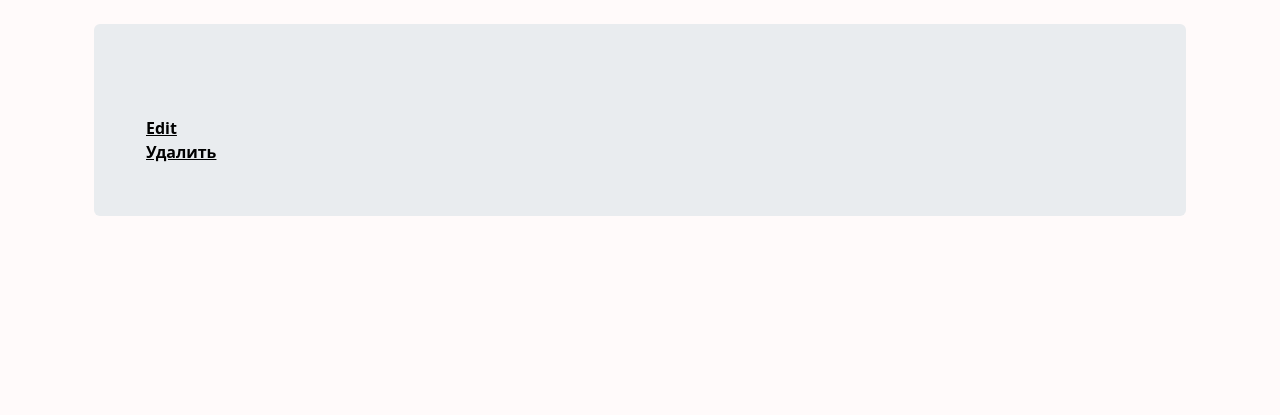
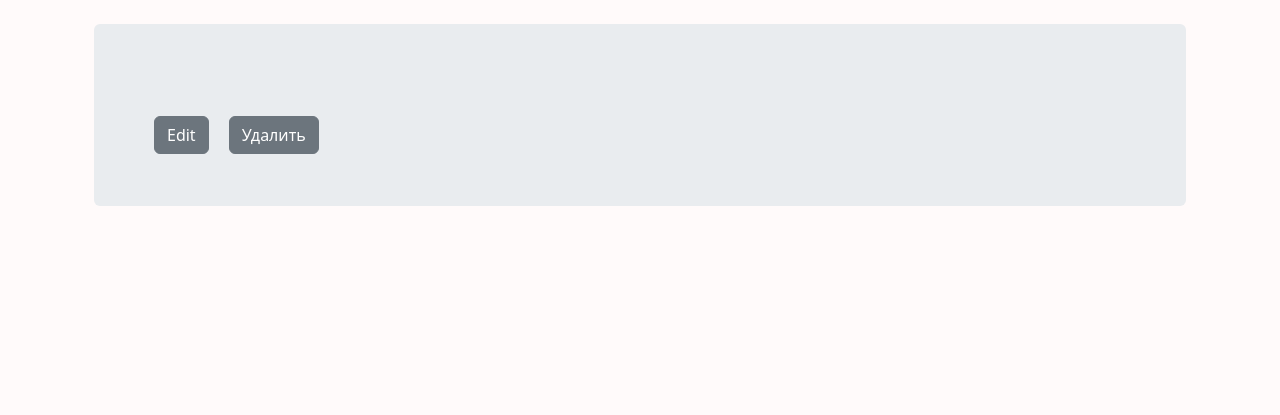
Before and after one commit to Tarilia/DogBlog, a Django app: template dogblog/article/templates/article/detail.html in a window 1280 px wide. Shown: the part 55-470 px from the top of the page. Run offline with Django 4.2, Linux system fonts and the light colour scheme; the template is opened without the code that fills it, so the values that code supplies are empty; some libraries are stand-ins or nearby versions.

Commit message:
update html

```diff
--- a/dogblog/article/templates/article/detail.html
+++ b/dogblog/article/templates/article/detail.html
@@ -16,9 +16,8 @@
         <br>
          <div class="row p-1">
                     <div class="col">
-                        <a class="text-body-emphasis fw-bold" href="{% url 'update_articles' slug=article.slug %}">{% translate 'Edit' %}</a>
-                        <br>
-                        <a class="text-body-emphasis fw-bold" href="{% url 'delete_articles' slug=article.slug %}">{% translate 'Delete' %}</a>
+                        <a class="btn mx-2 btn-secondary" href="{% url 'update_articles' slug=article.slug %}">{% translate 'Edit' %}</a>
+                        <a class="btn mx-2 btn-secondary" href="{% url 'delete_articles' slug=article.slug %}">{% translate 'Delete' %}</a>
                     </div>
                 </div>
     </div>
--- a/dogblog/article/templates/article/index.html
+++ b/dogblog/article/templates/article/index.html
@@ -11,6 +11,12 @@
         {% for article in object_list %}
         {% if article.is_published %}
         <h6>Категория: {{ article.cat.name }}</h6>
+        <h6>Теги:</h6>
+        <ul>
+            {% for t in article.tags.all %}
+            <li>{{ t.tag }}</li>
+            {% endfor %}
+        </ul>
         <h2><a class="text-body-emphasis fw-bold" href="{% url 'detail_articles' slug=article.slug %}">{{ article.title }}</a></h2>
         {% if article.photo %}
         <p><img src="{{ article.photo.url }}" width="230px" height="150px"></p>
```
